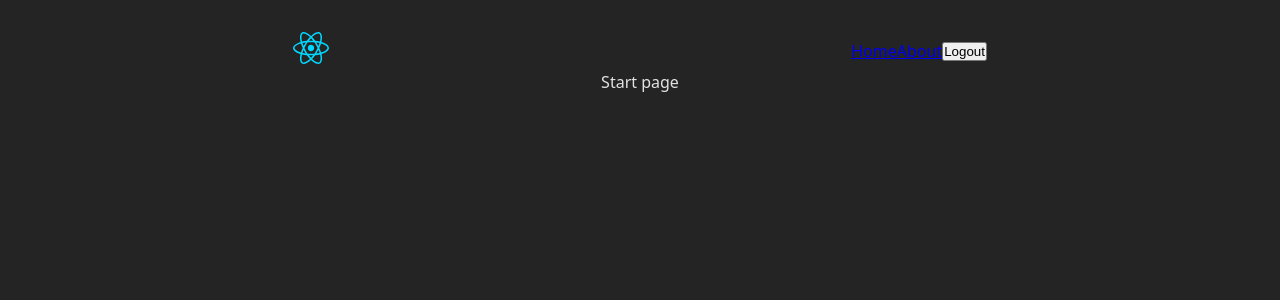
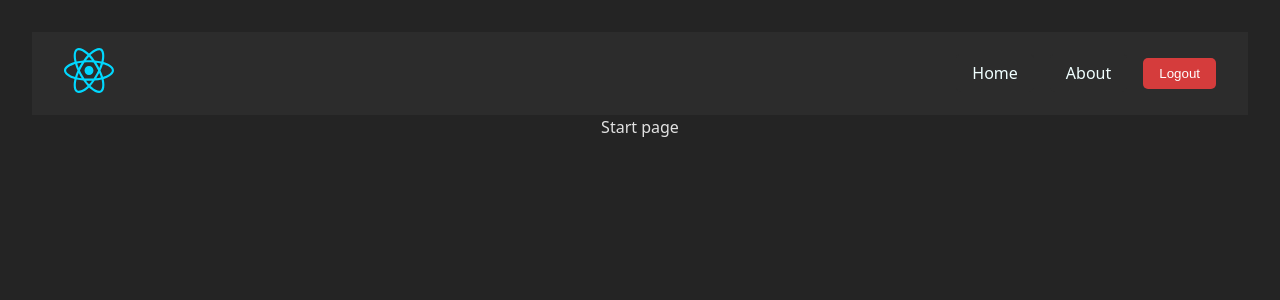
Before and after one commit to raphaelsurmacz/ColorMate, a React (Vite) app: page / in a window 1280 px wide. Shown: the top 300 px of the page. Built offline with nearby package versions, Linux system fonts and the light colour scheme.

Commit message:
header almost ready

```diff
--- a/src/components/Header.jsx
+++ b/src/components/Header.jsx
@@ -1,34 +1,28 @@
-import React from 'react'
+import React from 'react';
 import { Link } from 'react-router-dom';
-import logo from '../assets/react.svg'
-import '../styles/Header.css'
+import logo from '../assets/react.svg';
+import '../styles/Header.css';
 
 const Header = () => {
     return (
-        <div className="header">
+        <header className="header">
             <Link to='/'>
                 <img src={logo} alt="Logo" className="colormate__logo" />
             </Link>
 
             <nav className='header__nav'>
-                <Link to='/'>
-                    Home
-                </Link>
-
-                <Link to='/'>
-                    About
-                </Link>
-
-                <button>Logout</button>
+                <ul className='header__nav-list'>
+                    <li>
+                        <Link to='/'>Home</Link>
+                    </li>
+                    <li>
+                        <Link to='/about'>About</Link>
+                    </li>
+                </ul>
+                <button className="header__logout">Logout</button>
             </nav>
-
-
-            {/*
-            <Link to='/' className='header__link'>
-                <h1>Color Mate</h1>
-            </Link> */}
-        </div>
-    )
+        </header>
+    );
 };
 
 export default Header;
--- a/src/styles/Header.css
+++ b/src/styles/Header.css
@@ -1,12 +1,52 @@
 .header {
-    display: grid;
-    grid-template-areas: "logo nav";
+    display: flex;
+    justify-content: space-between;
+    align-items: center;
+    padding: 1rem 2rem;
+    background-color: rgb(44, 44, 44);
+}
+
+.colormate__logo {
+    width: 50px;
 }
 
 .header__nav {
-    grid-area: nav;
-    display: grid;
-    grid-template-columns: repeat(4, auto);
+    display: flex;
     align-items: center;
-    justify-content: center;
 }
+
+.header__nav-list {
+    display: flex;
+    list-style: none;
+    gap: 1rem;
+    margin: 0;
+    padding: 0;
+}
+
+.header__nav-list li a {
+    color: azure;
+    text-decoration: none;
+    font-size: 1rem;
+    background-color: rgb(44, 44, 44);
+    padding: 0.5rem 1rem;
+    cursor: pointer;
+    border-radius: 5px;
+}
+
+.header__nav-list li a:hover{
+    background-color: rgb(68, 68, 68);
+}
+
+.header__logout {
+    margin-left: 1rem;
+    background-color: rgb(213, 60, 60);
+    color: white;
+    border: none;
+    padding: 0.5rem 1rem;
+    cursor: pointer;
+    border-radius: 5px;
+}
+
+.header__logout:hover {
+    background-color: rgb(237, 69, 69);
+}
```
